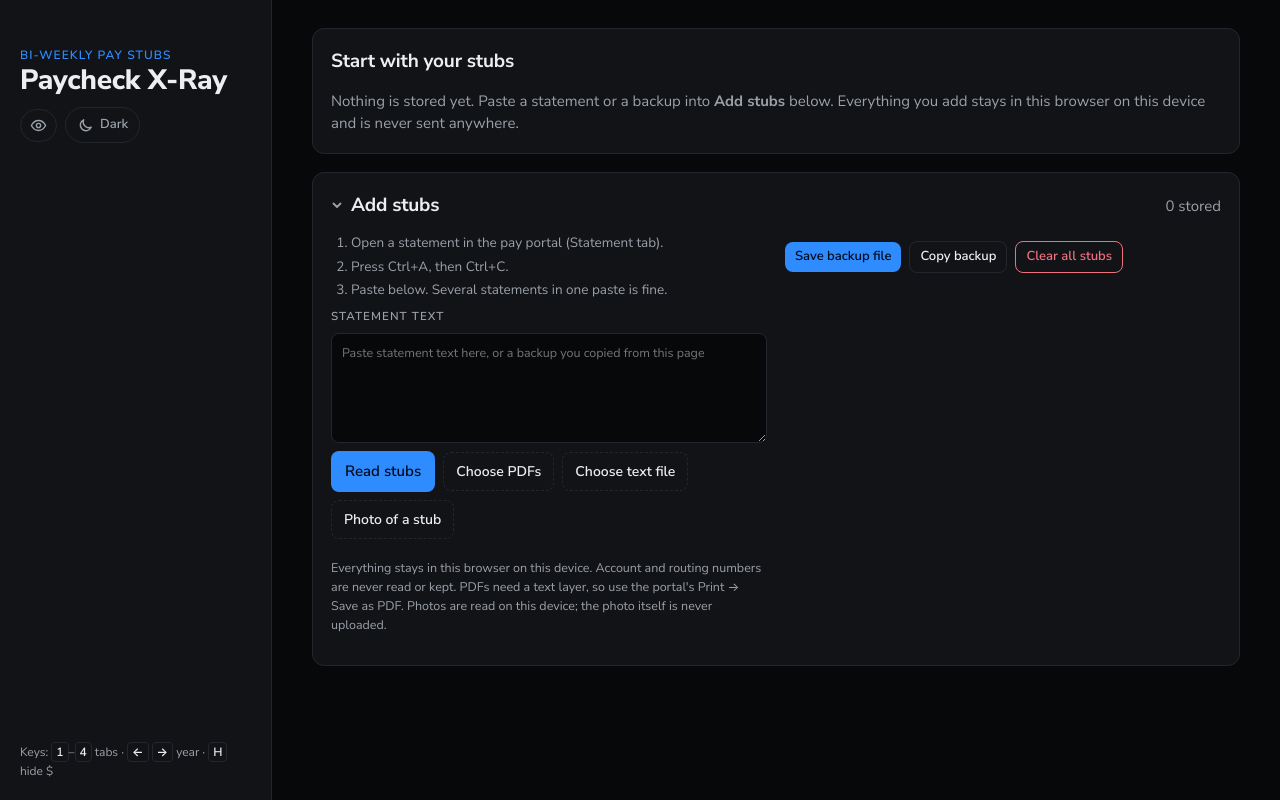
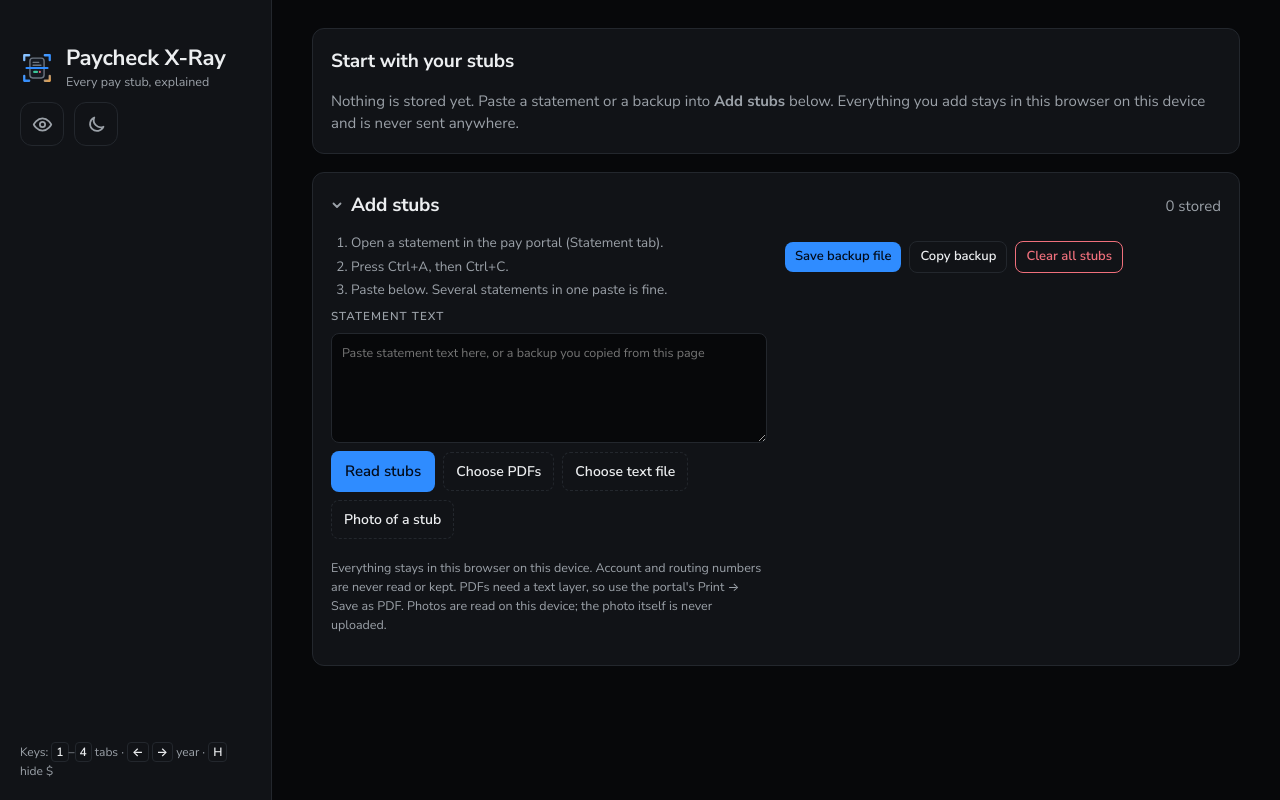
Before and after one commit to jbexten89/Paycheck-X-Ray, a plain HTML site: page index.html in a window 1280 px wide. Drawn offline with Linux system fonts and the light colour scheme.

Commit message:
Header: mark + title + subtitle, square icon buttons (matches Retirement planner)
Co-Authored-By: Claude Opus 5.5 <noreply@anthropic.com>
Claude-Session: https://claude.ai/code/session_01AVzkRnDpjRvM9JmWZMW1ZD

```diff
--- a/index.html
+++ b/index.html
@@ -416,7 +416,17 @@ tr.sel td{background:var(--soft)}
 body::before{content:"";position:fixed;top:0;left:0;right:0;height:env(safe-area-inset-top,0px);background:var(--bg);z-index:100;pointer-events:none}
 .mo-h{flex-wrap:wrap;gap:2px 6px}.mo-h .x3{white-space:nowrap}
 header.top{padding-top:18px}
-header.top .eyebrow{color:var(--accent);opacity:1;font-size:12px}
+/* header: mark, title and subtitle on the left, square icon buttons on the right */
+header.top{align-items:center;flex-wrap:nowrap}
+.top .brand{display:flex;align-items:center;gap:12px;min-width:0}
+.top .mark{width:40px;height:40px;flex:none;--mk-doc:#151a22;--mk-edge:#6b7480}
+html.light .top .mark{--mk-doc:#ffffff;--mk-edge:#8a929c}
+.top h1{font-size:clamp(24px,6.4vw,30px);font-weight:700;letter-spacing:-.01em;line-height:1.1;white-space:nowrap}
+.top .sub{font-size:clamp(13px,3.6vw,15px);color:var(--muted);line-height:1.3;margin-top:2px}
+.hdrbtns{gap:10px;flex:none}
+.hdrbtns .themebtn{width:44px;height:44px;padding:0;justify-content:center;border-radius:12px;background:var(--surface);color:var(--muted);box-sizing:border-box}
+.hdrbtns .themebtn svg{width:21px;height:21px}
+.hdrbtns .themebtn.on{color:var(--accent);border-color:color-mix(in srgb,var(--accent) 45%,var(--line))}
 /* sticky header: stays under the status bar, compacts once you scroll */
 /* controls bar pins just below the status bar; the title above it scrolls away */
 .ctlbar{--ctl-gap:22px;position:sticky;top:calc(env(safe-area-inset-top,0px) + var(--ctl-gap));z-index:60;background:var(--bg);box-shadow:0 0 0 100vmax var(--bg);clip-path:inset(0 -100vmax -1px);margin-top:-10px;padding:8px 0;border-bottom:1px solid transparent}
@@ -464,7 +474,7 @@ html:not(.rpt) body{padding:28px 40px 56px calc(272px + 40px)}
 html:not(.rpt) .wrap{max-width:1240px}
 html:not(.rpt) .side{display:flex;flex-direction:column;gap:18px;position:fixed;top:0;left:0;bottom:0;width:272px;box-sizing:border-box;padding:28px 20px 20px;border-right:1px solid var(--line);background:var(--surface);overflow-y:auto;z-index:80;scrollbar-width:thin}
 html:not(.rpt) .side header.top{flex-direction:column;align-items:flex-start;gap:12px;order:1}
-html:not(.rpt) .side h1{font-size:28px}
+html:not(.rpt) .side h1{font-size:22px}html:not(.rpt) .side .top .mark{width:34px;height:34px}html:not(.rpt) .side .top .sub{font-size:12.5px}
 html:not(.rpt) .side .hdrbtns{align-self:flex-start}
 html:not(.rpt) .side .tabbar{order:2;position:static;display:flex;flex-direction:column;gap:2px;background:none;border:0;padding:0;-webkit-backdrop-filter:none;backdrop-filter:none;box-shadow:none}
 html:not(.rpt) .side .tabbar button{flex-direction:row;gap:12px;padding:9px 12px;border-radius:10px;font-size:14.5px}
@@ -496,9 +506,12 @@ html:not(.rpt) .panel>.phead,html:not(.rpt) summary{cursor:pointer}
 <div class="wrap">
   <aside class="side" id="side">
   <header class="top">
-    <div class="meta">
-      <span class="eyebrow">Bi-weekly pay stubs</span>
-      <h1>Paycheck X-Ray</h1>
+    <div class="brand">
+      <svg class="mark" viewBox="0 0 48 48" aria-hidden="true"><defs><linearGradient id="mkb" x1="0" y1="0" x2="1" y2="1"><stop offset="0" stop-color="#8EC5FF"/><stop offset=".55" stop-color="#2F8CFF"/><stop offset="1" stop-color="#E3A04F"/></linearGradient></defs><path d="M6 13V6h7M35 6h7v7M42 35v7h-7M13 42H6v-7" fill="none" stroke="url(#mkb)" stroke-width="3.2" stroke-linecap="round" stroke-linejoin="round"/><rect x="14" y="10" width="20" height="28" rx="4" fill="var(--mk-doc)" stroke="var(--mk-edge)" stroke-width="2"/><path d="M18.5 16h8M18.5 20h11" stroke="var(--mk-edge)" stroke-width="2" stroke-linecap="round"/><rect x="18.5" y="28" width="7" height="3" rx="1.5" fill="#3CC79A"/><rect x="26.5" y="28" width="3" height="3" rx="1.5" fill="#E06C75"/><path d="M9 24h30" stroke="#2F8CFF" stroke-width="2.6" stroke-linecap="round"/></svg>
+      <div class="meta">
+        <h1>Paycheck X-Ray</h1>
+        <span class="sub">Every pay stub, explained</span>
+      </div>
     </div>
     <div class="hdrbtns"><button type="button" class="themebtn" id="hideBtn" aria-pressed="false"></button><button type="button" class="themebtn" id="themeBtn" aria-label="Theme"></button></div>
   </header>
--- a/sw.js
+++ b/sw.js
@@ -1,5 +1,5 @@
 // Offline cache for the app shell. Pay data never passes through here; it lives in the browser's localStorage.
-const CACHE = "pxr-v132";
+const CACHE = "pxr-v133";
 const SHELL = ["./", "index.html", "head.js", "app.js", "ocr.js", "photo.js", "layout.js", "sw-register.js", "lib/fonts/nunito-sans-latin-opsz-normal.woff2", "manifest.webmanifest", "icon-v3.svg", "icon-192-v3.png", "icon-512-v3.png", "apple-touch-icon-v3.png"];
 // The PDF and photo libraries in lib/ are saved the first time they are used.
 self.addEventListener("install", e => { e.waitUntil(caches.open(CACHE).then(c => c.addAll(SHELL.map(u => new Request(u, { cache: "reload" }))))); self.skipWaiting(); });
```
Also changed, not shown: app.js.
